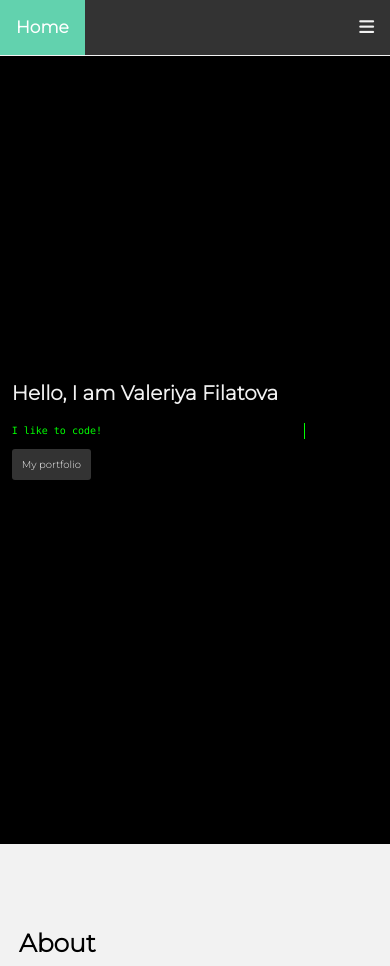
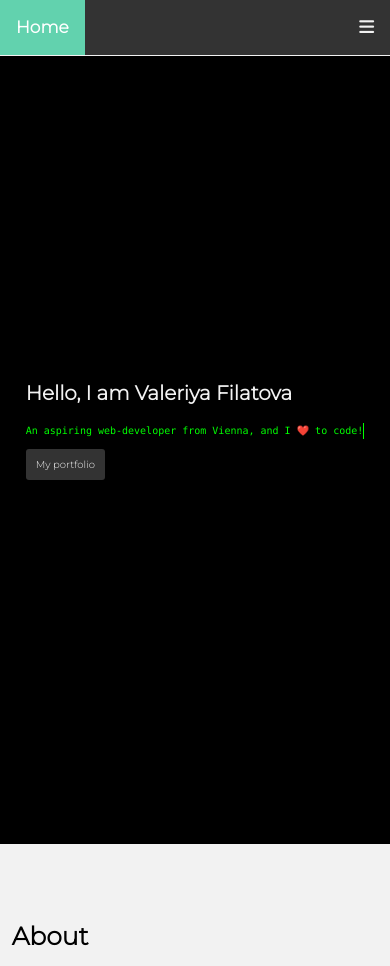
Before and after one commit to ValFil-ex/valeriyas-website-portfolio, a website built with Parcel: page index.html in a window 390 px wide. Shown: the top 966 px of the page. Built offline with nearby package versions, Linux system fonts and the light colour scheme.

Commit message:
about text added; intro animation added; breakpoints updated

```diff
--- a/css/styles.css
+++ b/css/styles.css
@@ -5,6 +5,8 @@
     outline: solid #f00 1px !important;
 */
 }
+
+
 
 html {
     height: 100%;
@@ -125,8 +127,6 @@ ul.cloud a {
 
 
 
-
-
 .button {
     border: none;
     border-radius: 3px;
@@ -226,30 +226,32 @@ ul.cloud a {
 }
 
 .profile__text {
-    /*overflow: hidden;*/
+    display: inline-block;;
+    overflow: hidden;
     align-content: center;
     margin: auto;
-    width: 100%;
+    /*width: 100%;*/
     font-size: 24px;
     color: #f2f2f2;
 
 }
 
 .profile__text p {
+    overflow: hidden;
     border-right: .15em solid #00ff00;
-    /*white-space: nowrap;*/
+    white-space: nowrap;
+    width: 0;
     font-family: Consolas;
+    /*margin: 0 auto;*/
     color: #00ff00;
-    width:80%;
-/*
     animation:
             typing 1s steps(20, end) forwards,
-            blink .8s infinite;*/
+            blink .8s infinite;
 }
 
 @keyframes typing {
-    from { width: 0 }
-    to { width: 80%; }
+    from { width: 0; }
+    to { width: 100%; }
 }
 
 @keyframes blink {
@@ -414,7 +416,9 @@ div.layout {
 }
 
 
-@media all and (max-width: 970px){
+
+
+@media all and (max-width: 992px){
     .topnav{
         width:100vw;
     }
@@ -437,14 +441,14 @@ div.layout {
 
 
     .profile__text{
-        font-size: 12px;
+        font-size: 20px;
     }
 
 
 
 }
 
-@media all and (max-width: 630px){
+@media all and (max-width: 760px){
     .topnav{
         width:100vw;
     }
@@ -477,9 +481,7 @@ div.layout {
     }
 }
 
-@media screen and (max-width: 430px) {
-
-
+@media screen and (max-width: 576px) {
 
 .topnav{
     width:100vw;
--- a/index.html
+++ b/index.html
@@ -29,7 +29,7 @@
 <div class="main" id="profile">
     <div class="profile__text">
         <h1>Hello, I am Valeriya Filatova </h1>
-        <p >I like to code!</p>
+        <p>An aspiring web-developer from Vienna, and I ❤️ to code!</p>
         <button href="#work" class="button">My portfolio</button>
     </div>
 
@@ -37,12 +37,11 @@
 
 <a name="about"></a>
 <div class="main" id="about">
+    <h1>About </h1>
     <div class="about">
-    <h1>About </h1>
-  <!--  <div class="about">
         <p>I’m a beginner web-developer with an <span style="font-weight:bold;">Associate Degree in Web-Development</span> from FH Technikum Wien. I am eager to start working in a real team, learn and improve my skills. </p>
         <p>I started my professional career more than 10 years ago. Although it had little to do with computer science or programming, due to my first <span style="font-weight:bold;">university degree in Translation and Interpreting </span> I had a chance to work in various multinational companies with teams from around the world. My previous working experience allowed me to learn from my collaborators and acquire new valuable skills in project management and solid understanding of business processes. Recent projects I supported were related to IT operations, which gave me a glimpse of how things work there and ignited my interest in programming.</p>
-        <p>And this is how I ended up studying again and codeing my way to my new profession <i class="far fa-smile-wink"></i>  </p>-->
+        <p>And this is how I ended up studying again and codeing my way to my new profession <i class="far fa-smile-wink"></i>  </p>
         </br>
 
         <h2>Things I studied: </h2>
```
